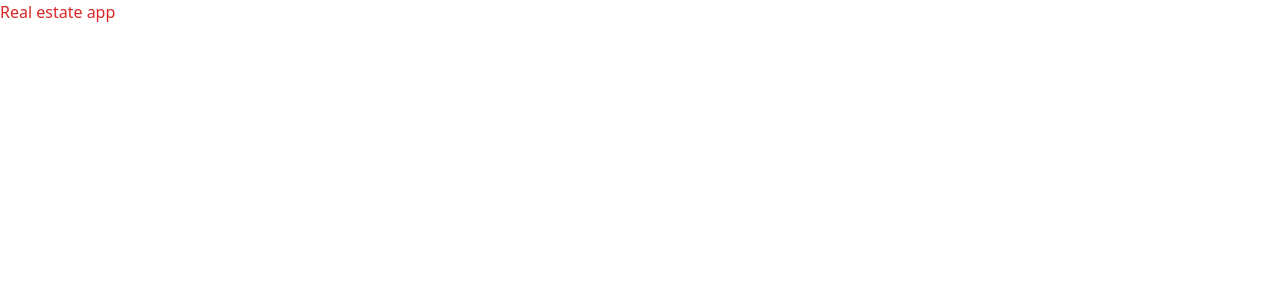
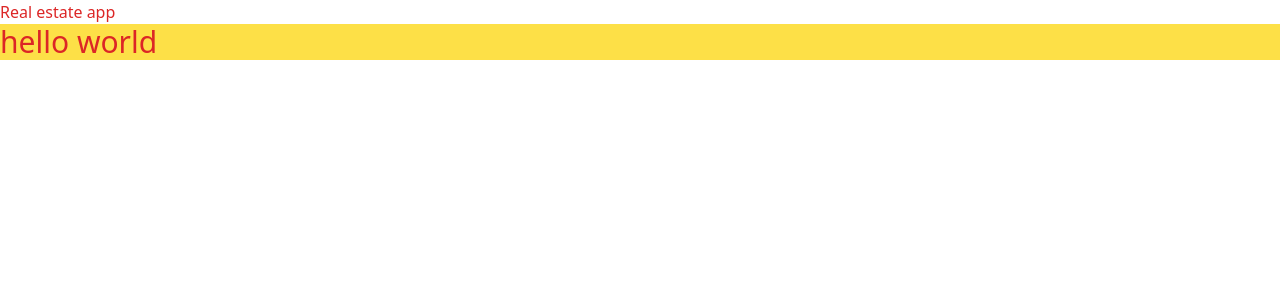
Before and after one commit to trdxDeepu/EstateApp, a React (Vite) app: page / in a window 1280 px wide. Shown: the top 300 px of the page. Built offline with nearby package versions, Linux system fonts and the light colour scheme.

Commit message:
added h2 tags

```diff
--- a/src/App.jsx
+++ b/src/App.jsx
@@ -4,10 +4,8 @@ function App() {
 
   return (
  <>
- <h1 className="text-red-600">Real estate app
-
-
- </h1>
+ <h1 className="text-red-600">Real estate app</h1>
+ <h1 className="text-3xl text-red-600 bg-yellow-300">hello world </h1>
 
  </>
   )
```
